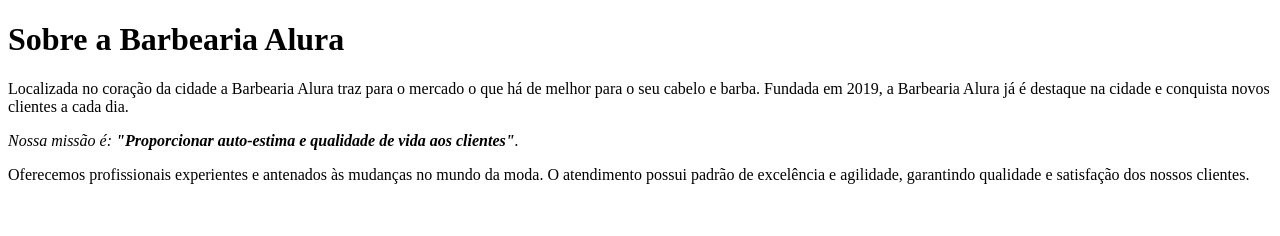
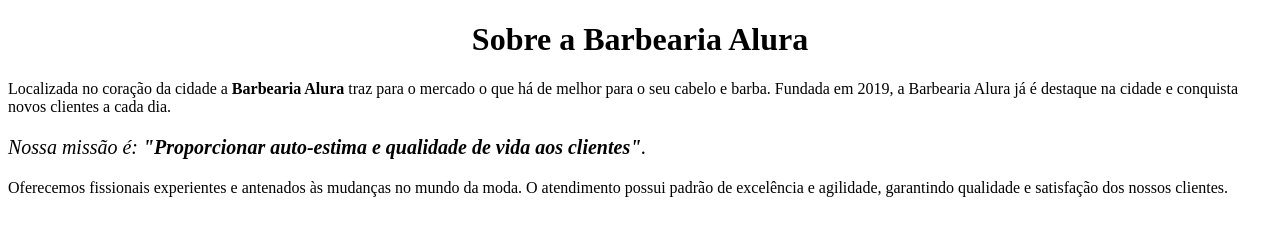
Before and after one commit to vitoria33/Barbearia-Alura, a plain HTML site: page Index.HTML in a window 1280 px wide. Drawn offline with Linux system fonts and the light colour scheme.

Commit message:
Add files via upload

```diff
--- a/Index.HTML
+++ b/Index.HTML
@@ -1,17 +1,22 @@
 <!DOCTYPE html>
-<html lang="pr-br>"
+<hmtl lang="pt-br">
 	<head>
-		 <meta charset="UTF-8">
-		 <title>Barbearia Alura</title>
+		<meta charset="UTF-8">
+		<title>Barbearia Alura</title>
+		<link rel="stylesheet" href="style.css">
+
+		<style>
+
+		</style>
 	</head>
 
 	<body>
-		<h1>Sobre a Barbearia Alura</h1>
+		<h1 style="text-align: center">Sobre a Barbearia Alura</h1>
 
-		<p>Localizada no coração da cidade a Barbearia Alura traz para o mercado o que há de melhor para o seu cabelo e barba. Fundada em 2019, a Barbearia Alura já é destaque na cidade e conquista novos clientes a cada dia.</p>
+		<p>Localizada no coração da cidade a <strong>Barbearia Alura</strong> traz para o mercado o que há de melhor para o seu cabelo e barba. Fundada em 2019, a Barbearia Alura já é destaque na cidade e conquista novos clientes a cada dia.</p>
 
-		<p styles="font-size:"><em>Nossa missão é: <strong> "Proporcionar auto-estima e qualidade de vida aos clientes"</strong>.</em></p>
+		<p style="font-size: 20px; "><em>Nossa missão é:<strong> "Proporcionar auto-estima e qualidade de vida aos clientes"</strong>.</em></p>
 
-		<p>Oferecemos profissionais experientes e antenados às mudanças no mundo da moda. O atendimento possui padrão de excelência e agilidade, garantindo qualidade e satisfação dos nossos clientes.</p>
+		<p style="">Oferecemos fissionais experientes e antenados às mudanças no mundo da moda. O atendimento possui padrão de excelência e agilidade, garantindo qualidade e satisfação dos nossos clientes.</p>
 	</body>
-</html>
+</hmtl>
```
